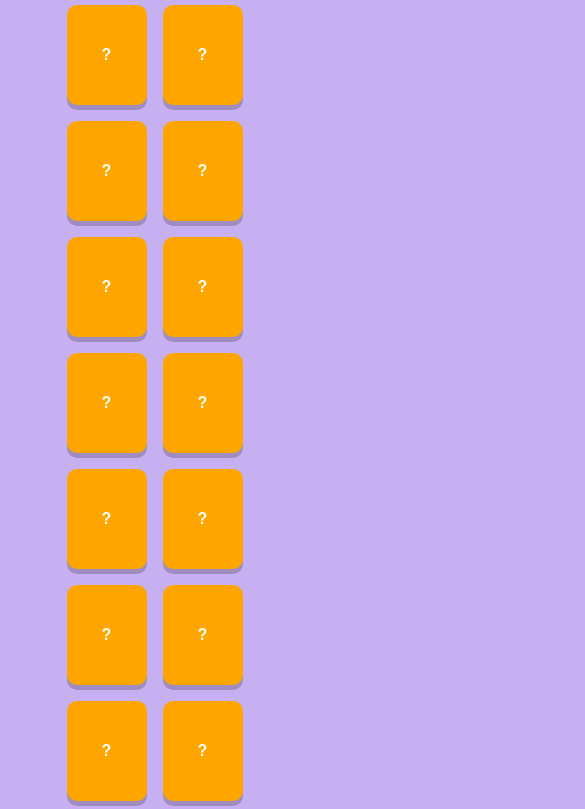
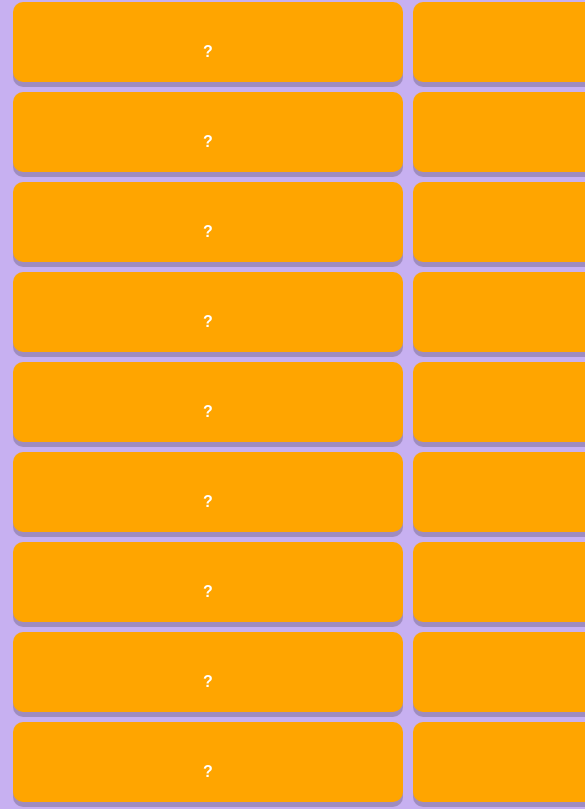
Before and after one commit to hk-p114514/shinkei-suijaku, a plain HTML site: page index.html in a window 390 px wide. Shown: the part 55-864 px from the top of the page, 585 px wide, since content can reach past the window. Drawn offline with Linux system fonts and the light colour scheme.

Commit message:
Update style.css

```diff
--- a/style.css
+++ b/style.css
@@ -88,3 +88,23 @@ box-shadow: 0 5px 0 rgba(0,0,0, 0.2);
   box-shadow: none;
   margin-top: 20px;
 }
+
+@media(max-width:670px){
+
+  .container {
+    width: 100vw;
+    margin: 0 auto;
+  }
+
+  #stage {
+    display:grid;
+    grid-template-columns: 1fr 1fr 1fr;
+  }
+
+  .card-container {
+    perspective: 130px;
+    width: 100vw;
+    height: 80px;
+    margin: 5px;
+  }
+}
```
